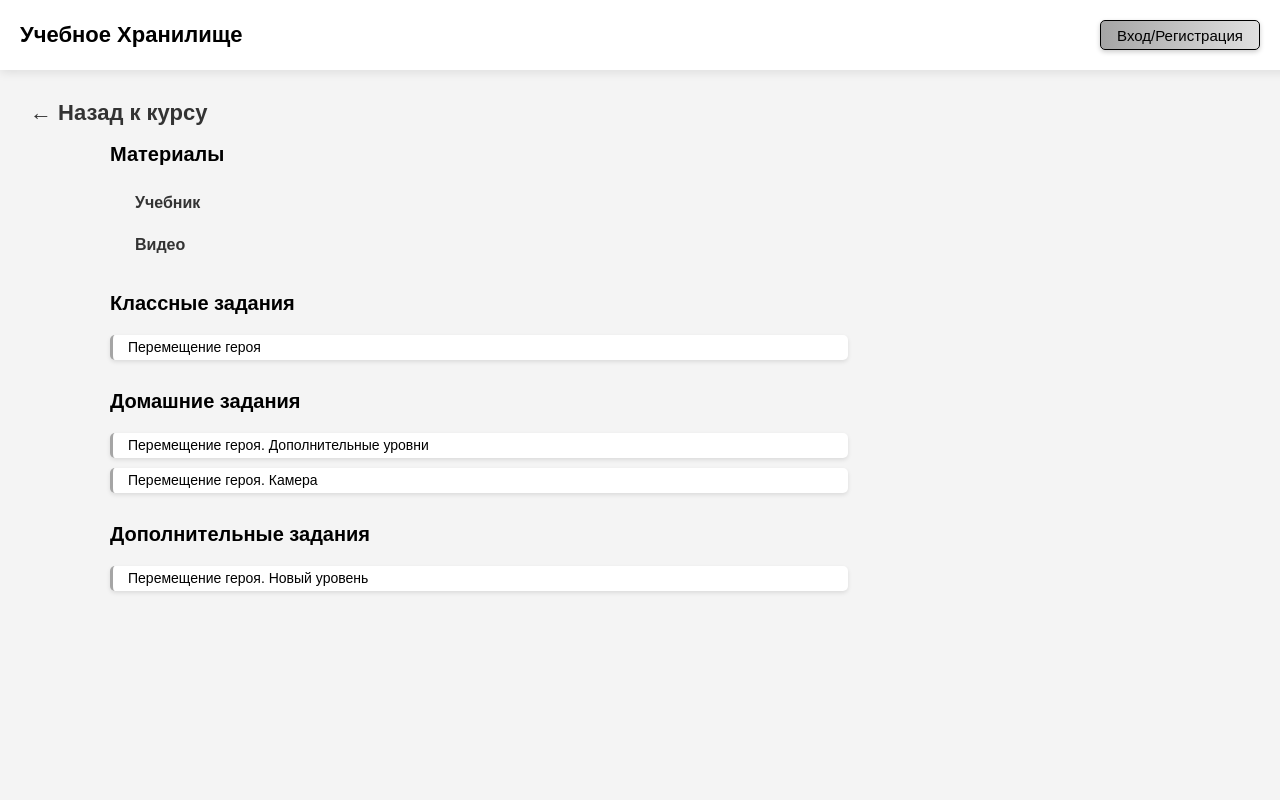
After one commit to Nikolaiya/webproject, a Flask app: page /industrial-course/PyGame7 in a window 1280 px wide. The commit adds this page. Run offline with Flask 3, Linux system fonts and the light colour scheme.

Commit message:
industrial_course

```diff
--- a/app.py
+++ b/app.py
@@ -12,19 +12,20 @@ def hash_password(password): # Хэширует пароль
     return hashlib.sha256(password.encode()).hexdigest()
 
 
-def init_db(): # Инициализирует бд
+def init_db():
     conn = sqlite3.connect('users.db')
     cursor = conn.cursor()
     cursor.execute('''
         CREATE TABLE IF NOT EXISTS users (
             id INTEGER PRIMARY KEY AUTOINCREMENT,
-			action TEXT NOT NULL,
+            action TEXT NOT NULL,
             ip TEXT NOT NULL,
             time TEXT NOT NULL,
             name TEXT NOT NULL,
             surname TEXT NOT NULL,
             email TEXT NOT NULL,
             password TEXT NOT NULL,
+            birthdate TEXT,  -- Добавляем поле для даты рождения
             solutions_count INTEGER DEFAULT 0
         )
     ''')
@@ -33,6 +34,60 @@ def init_db(): # Инициализирует бд
 
 
 init_db()
+
+def init_materials_db():
+    conn = sqlite3.connect('materials.db')
+    cursor = conn.cursor()
+    cursor.execute('''
+        CREATE TABLE IF NOT EXISTS topics (
+            id INTEGER PRIMARY KEY AUTOINCREMENT,
+            course_id INTEGER NOT NULL,
+            title TEXT NOT NULL,
+            description TEXT,
+            created_at TEXT NOT NULL
+        )
+    ''')
+    cursor.execute('''
+        CREATE TABLE IF NOT EXISTS materials (
+            id INTEGER PRIMARY KEY AUTOINCREMENT,
+            topic_id INTEGER NOT NULL,
+            title TEXT NOT NULL,
+            content TEXT NOT NULL,
+            created_at TEXT NOT NULL,
+            FOREIGN KEY (topic_id) REFERENCES topics (id)
+        )
+    ''')
+    cursor.execute('''
+        CREATE TABLE IF NOT EXISTS solutions (
+            id INTEGER PRIMARY KEY AUTOINCREMENT,
+            material_id INTEGER NOT NULL,
+            content TEXT NOT NULL,
+            created_at TEXT NOT NULL,
+            FOREIGN KEY (material_id) REFERENCES materials (id)
+        )
+    ''')
+    cursor.execute('''
+        CREATE TABLE IF NOT EXISTS custom_solutions (
+            id INTEGER PRIMARY KEY AUTOINCREMENT,
+            material_id INTEGER NOT NULL,
+            user_id INTEGER NOT NULL,
+            content TEXT NOT NULL,
+            created_at TEXT NOT NULL,
+            FOREIGN KEY (material_id) REFERENCES materials (id),
+            FOREIGN KEY (user_id) REFERENCES users (id)
+        )
+    ''')
+    # Добавим начальные данные
+    cursor.execute('SELECT COUNT(*) FROM topics WHERE course_id = 2 AND title = "Telegram bot"')
+    if cursor.fetchone()[0] == 0:
+        cursor.execute('''
+            INSERT INTO topics (course_id, title, description, created_at)
+            VALUES (2, "Telegram bot", "Основы создания Telegram ботов", ?)
+        ''', (datetime.now().strftime("%Y-%m-%d %H:%M:%S"),))
+    conn.commit()
+    conn.close()
+
+init_materials_db()
 
 
 def get_user_ip(): # Получает IP-адрес
@@ -57,7 +112,7 @@ def validate_login(): # Обрабатывает запрос на вход по
     existing_user = cursor.fetchone()
 
     if existing_user:
-        name, surname, email, solutions_count = existing_user[4], existing_user[5], existing_user[6], existing_user[8]
+        name, surname, email, birthdate, solutions_count = existing_user[4], existing_user[5], existing_user[6], existing_user[8], existing_user[9]
     else:
         if not email or not password:
             conn.close()
@@ -70,15 +125,15 @@ def validate_login(): # Обрабатывает запрос на вход по
             conn.close()
             return jsonify({"success": False, "message": "Неверный email или пароль"})
 
-        name, surname, solutions_count = user[4], user[5], user[8]
+        name, surname, birthdate, solutions_count = user[4], user[5], user[8], user[9]
 
     ip = get_user_ip()
     time = datetime.now().strftime("%Y-%m-%d %H:%M:%S")
 
     cursor.execute('''
-        INSERT INTO users (action, ip, time, name, surname, email, password, solutions_count)
-        VALUES (?, ?, ?, ?, ?, ?, ?, ?)
-    ''', ("login", ip, time, name, surname, email, hash_password(password if password else ""), solutions_count))
+        INSERT INTO users (action, ip, time, name, surname, email, password, birthdate, solutions_count)
+        VALUES (?, ?, ?, ?, ?, ?, ?, ?, ?)
+    ''', ("login", ip, time, name, surname, email, hash_password(password if password else ""), birthdate, solutions_count))
 
     conn.commit()
     conn.close()
@@ -106,14 +161,14 @@ def validate_password(password): # Проверяет, соответствуе
 
 
 @app.route('/validate_register', methods=['POST'])
-def validate_register(): # брабатывает запрос на регистрацию пользователя
+def validate_register():
     data = request.json
     name = data.get('name')
     surname = data.get('surname')
     email = data.get('email')
     password = data.get('password')
     repeat_password = data.get('repeat_password')
-    birthdate = data.get('birthdate')
+    birthdate = data.get('birthdate')  # Получаем дату рождения
 
     if not name or not surname or not email or not password or not repeat_password or not birthdate:
         return jsonify({"success": False, "message": "Все поля должны быть заполнены"})
@@ -139,9 +194,9 @@ def validate_register(): # брабатывает запрос на регист
         time = datetime.now().strftime("%Y-%m-%d %H:%M:%S")
 
         cursor.execute('''
-            INSERT INTO users (action, ip, time, name, surname, email, password, solutions_count)
-            VALUES (?, ?, ?, ?, ?, ?, ?, ?)
-        ''', ("register", ip, time, name, surname, email, hash_password(password), 3))
+            INSERT INTO users (action, ip, time, name, surname, email, password, birthdate, solutions_count)
+            VALUES (?, ?, ?, ?, ?, ?, ?, ?, ?)
+        ''', ("register", ip, time, name, surname, email, hash_password(password), birthdate, 3))
         conn.commit()
 
         session["user"] = f"{name} {surname}"
@@ -152,6 +207,66 @@ def validate_register(): # брабатывает запрос на регист
         conn.close()
 
     return jsonify({"success": True, "message": "Регистрация прошла успешно"})
+
+@app.route('/validate_account_data', methods=['POST'])
+def validate_account_data():
+    data = request.json
+    name = data.get('name')
+    surname = data.get('surname')
+    email = data.get('email')
+    birthdate = data.get('birthdate')  # Получаем дату рождения
+
+    conn = sqlite3.connect('users.db')
+    cursor = conn.cursor()
+
+    # Проверяем, совпадают ли данные с базой данных
+    cursor.execute('SELECT * FROM users WHERE name = ? AND surname = ? AND email = ? AND birthdate = ?',
+                   (name, surname, email, birthdate))
+    user = cursor.fetchone()
+
+    conn.close()
+
+    if user:
+        return jsonify({"success": True})
+    else:
+        return jsonify({"success": False, "message": "Введённые вами данные аккаунта различны с данными регистрации"})
+
+@app.route('/change_password', methods=['POST'])
+def change_password():
+    data = request.json
+    new_password = data.get('newPassword')
+    email = data.get('email')  # Получаем email из запроса
+
+    if not new_password or not email:
+        return jsonify({"success": False, "message": "Недостаточно данных для смены пароля"})
+
+    # Проверяем сложность пароля
+    is_valid, message = validate_password(new_password)
+    if not is_valid:
+        return jsonify({"success": False, "message": message})
+
+    # Хэшируем новый пароль
+    hashed_password = hash_password(new_password)
+
+    # Обновляем пароль в базе данных
+    conn = sqlite3.connect('users.db')
+    cursor = conn.cursor()
+
+    cursor.execute('UPDATE users SET password = ? WHERE email = ?', (hashed_password, email))
+    conn.commit()
+
+    # Получаем данные пользователя для создания сессии
+    cursor.execute('SELECT name, surname, solutions_count FROM users WHERE email = ?', (email,))
+    user = cursor.fetchone()
+
+    if user:
+        name, surname, solutions_count = user
+        session["user"] = f"{name} {surname}"  # Создаем сессию
+        session["solutions_count"] = solutions_count
+
+    conn.close()
+
+    return jsonify({"success": True, "message": "Пароль успешно изменён"})
 
 
 @app.route('/')
@@ -166,9 +281,23 @@ def python_course(): # Курс 1
 
 
 @app.route('/industrial-course')
-def industrial_course(): # Курс 2
-    return render_template('industrial_course.html', user=session.get("user"),
-                           solutions_count=session.get("solutions_count", 0))
+def industrial_course():
+    conn = sqlite3.connect('materials.db')
+    cursor = conn.cursor()
+    cursor.execute('SELECT title FROM topics WHERE course_id = 2')
+    topics = cursor.fetchall()
+    conn.close()
+
+    return render_template('industrial_course.html',
+                           user=session.get("user"),
+                           solutions_count=session.get("solutions_count", 0),
+                           topics=topics)
+
+@app.route('/industrial-course/PyGame7')
+def telegram_bot():
+    return render_template('PyGame7.html',
+                         user=session.get("user"),
+                         solutions_count=session.get("solutions_count", 0))
 
 
 @app.route('/logout')
--- a/static/styles.css
+++ b/static/styles.css
@@ -474,3 +474,148 @@ input[type="password"]::-webkit-credentials-auto-fill-button {
     top: 20%;
     opacity: 1;
 }
+
+/* Добавьте в конец файла styles.css */
+.topic-container {
+    display: flex;
+    flex-direction: column;
+    gap: 20px;
+    width: 75%;
+    margin-right: auto;  /* Сдвигаем к левому краю */
+    margin-left: 40px;   /* Отступ от левого края */
+    margin-top: 40px;
+}
+
+.topic-box {
+    width: 75%;
+    height: 100px;
+    background: white;
+    border-radius: 0 15px 15px 0; /* Закругляем только правые углы */
+    display: flex;
+    align-items: center;
+    justify-content: flex-start; /* Текст у левого края */
+    padding-left: 40px; /* Отступ текста от левого края */
+    font-size: 24px;
+    font-weight: bold;
+    color: black;
+    cursor: pointer;
+    box-shadow: 4px 0 8px rgba(0, 0, 0, 0.1), /* Тень только справа */
+                6px 0 20px rgba(0, 0, 0, 0.1);
+    transition: all 0.3s ease;
+    border-left: 5px solid #A5A5A5; /* Акцентная полоса слева */
+}
+
+.topic-box:hover {
+    transform: scale(1.02);
+    box-shadow: 0 6px 12px rgba(0, 0, 0, 0.2),
+                0 8px 24px rgba(0, 0, 0, 0.19);
+}
+
+.topic-box:active {
+    transform: scale(0.98);
+    box-shadow: 0 2px 4px rgba(0, 0, 0, 0.2);
+}
+
+/* Стили для шапки курса */
+.course-header {
+    display: flex;
+    align-items: center;
+    justify-content: space-between;
+    width: 100%;
+    padding: 20px;
+    background: white;
+    box-shadow: 0 2px 10px rgba(0, 0, 0, 0.1);
+}
+
+.course-header h1 {
+    font-size: 22px;
+    font-weight: bold;
+    margin: 0;
+    color: black;
+}
+
+/* Стиль для кнопки "Назад" */
+.back-link {
+    cursor: pointer;
+    color: #333;
+    font-size: 22px;
+    margin: 0;
+    margin-left: -100px;
+    padding-left: 20px;
+    margin-top: -30px;
+    transition: color 0.2s;
+}
+
+.back-link:hover {
+    color: #007bff;
+}
+
+/* Заголовок "Материалы" */
+.materials-title {
+    font-size: 18px;
+    margin: 20px 0 10px 40px;
+    color: #555;
+}
+
+/* Стили для кнопок материалов */
+.material-buttons {
+    display: flex;
+    flex-direction: column;
+    gap: 8px;
+    width: 75%;
+    margin: 0 0 30px 40px;
+    margin-left: 10px;
+}
+
+.material-btn {
+    padding: 8px 15px;
+    background: transparent;
+    border: none;
+    font-size: 16px;
+    font-weight: bold;
+    color: #333;
+    cursor: pointer;
+    padding-left: 15px;
+    transition: all 0.2s ease;
+    text-align: left;
+    width: fit-content;
+}
+
+.material-btn:hover {
+    color: #007bff;
+    text-decoration: underline;
+}
+
+/* Остальные стили */
+.tasks-main {
+    width: 75%;
+    margin-left: 40px;
+    padding-top: 10px;
+}
+
+.task-container {
+    display: flex;
+    flex-direction: column;
+    gap: 10px;
+    margin-bottom: 30px;
+}
+
+.task-box {
+    width: 75%;
+    height: 25px;
+    background: white;
+    border-radius: 5px;
+    display: flex;
+    align-items: center;
+    padding-left: 15px;
+    font-size: 14px;
+    box-shadow: 0 2px 4px rgba(0, 0, 0, 0.1);
+    border-left: 3px solid #A5A5A5;
+    cursor: pointer;
+    transition: all 0.2s ease;
+}
+
+.task-box:hover {
+    background: #f5f5f5;
+    transform: translateX(5px);
+}
--- /dev/null
+++ b/templates/PyGame7.html
@@ -0,0 +1,57 @@
+<!DOCTYPE html>
+<html lang="ru">
+<head>
+    <meta charset="UTF-8">
+    <meta name="viewport" content="width=device-width, initial-scale=1.0">
+    <title>PyGame7</title>
+    <link rel="stylesheet" href="{{ url_for('static', filename='styles.css') }}">
+</head>
+<body>
+    <header class="course-header">
+        <h1>Учебное Хранилище</h1>
+
+        <div class="auth-container">
+            {% if user %}
+                <button class="user-btn" onclick="toggleMenu()">{{ user }}</button>
+                <div class="user-menu" id="userMenu">
+                    <a href="{{ url_for('logout') }}" class="logout-btn">↩ Выйти</a>
+                </div>
+            {% else %}
+                <button class="auth-btn" onclick="openLogin()">Вход/Регистрация</button>
+            {% endif %}
+        </div>
+    </header>
+
+
+
+    <main class="tasks-main">
+        <h2 class="back-link" onclick="window.location.href='{{ url_for('industrial_course') }}'">← Назад к курсу</h2>
+        <h2>Материалы</h2>
+        <div class="material-buttons">
+            <div class="material-btn">Учебник</div>
+            <div class="material-btn">Видео</div>
+        </div>
+
+        <h2>Классные задания</h2>
+        <div class="task-container">
+            <div class="task-box">Перемещение героя</div>
+        </div>
+
+        <h2>Домашние задания</h2>
+        <div class="task-container">
+            <div class="task-box">Перемещение героя. Дополнительные уровни</div>
+            <div class="task-box">Перемещение героя. Камера</div>
+        </div>
+
+        <h2>Дополнительные задания</h2>
+        <div class="task-container">
+            <div class="task-box">Перемещение героя. Новый уровень</div>
+        </div>
+    </main>
+
+    <div id="overlay" class="overlay" onclick="closeAll()"></div>
+    <!-- ... остальные модальные окна ... -->
+
+    <script src="{{ url_for('static', filename='script.js') }}"></script>
+</body>
+</html>
```
Also changed, not shown: static/script.js (+93 -0 lines), templates/index.html (+42 -0 lines), templates/industrial_course.html (+8 -0 lines), materials.db (added), users.db.
